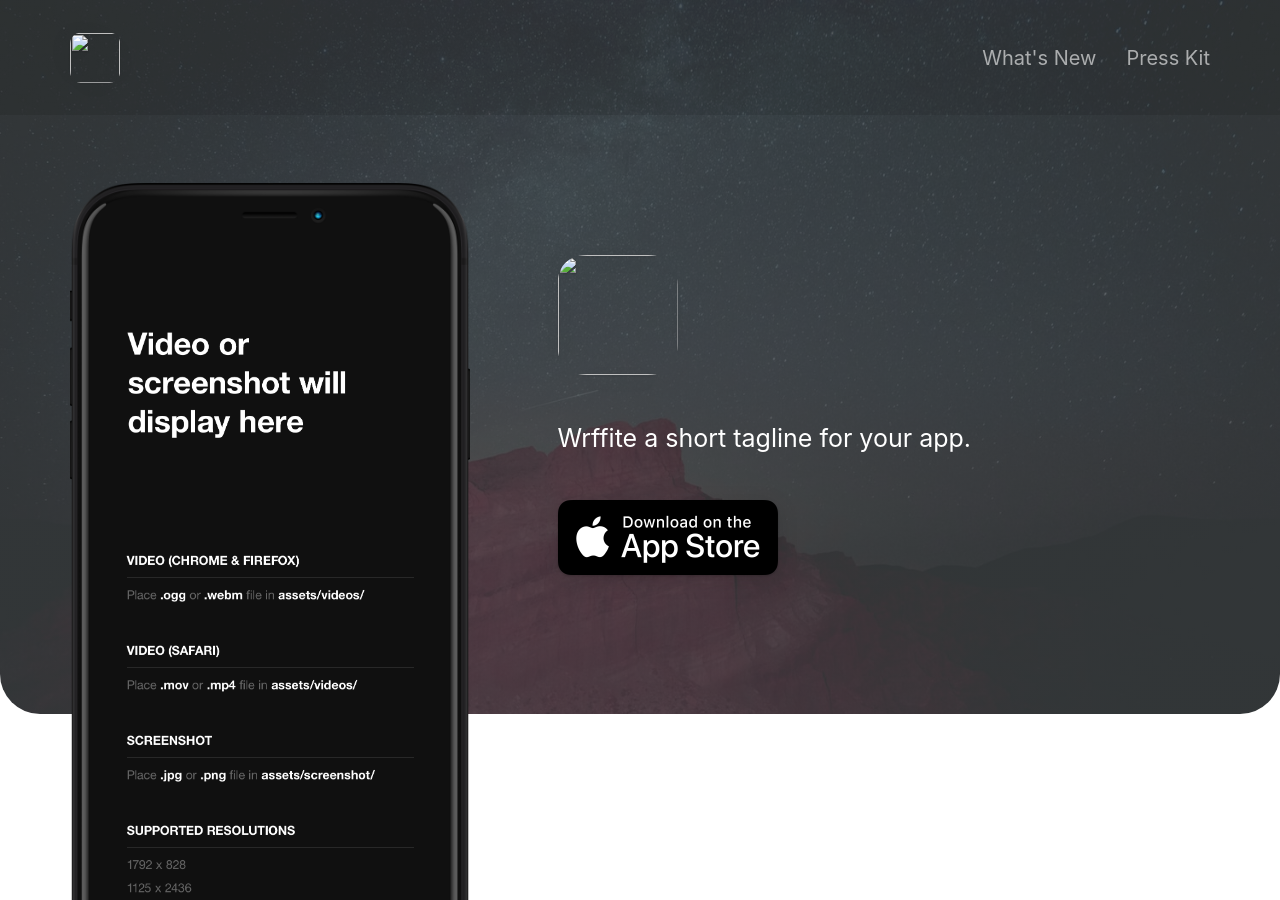
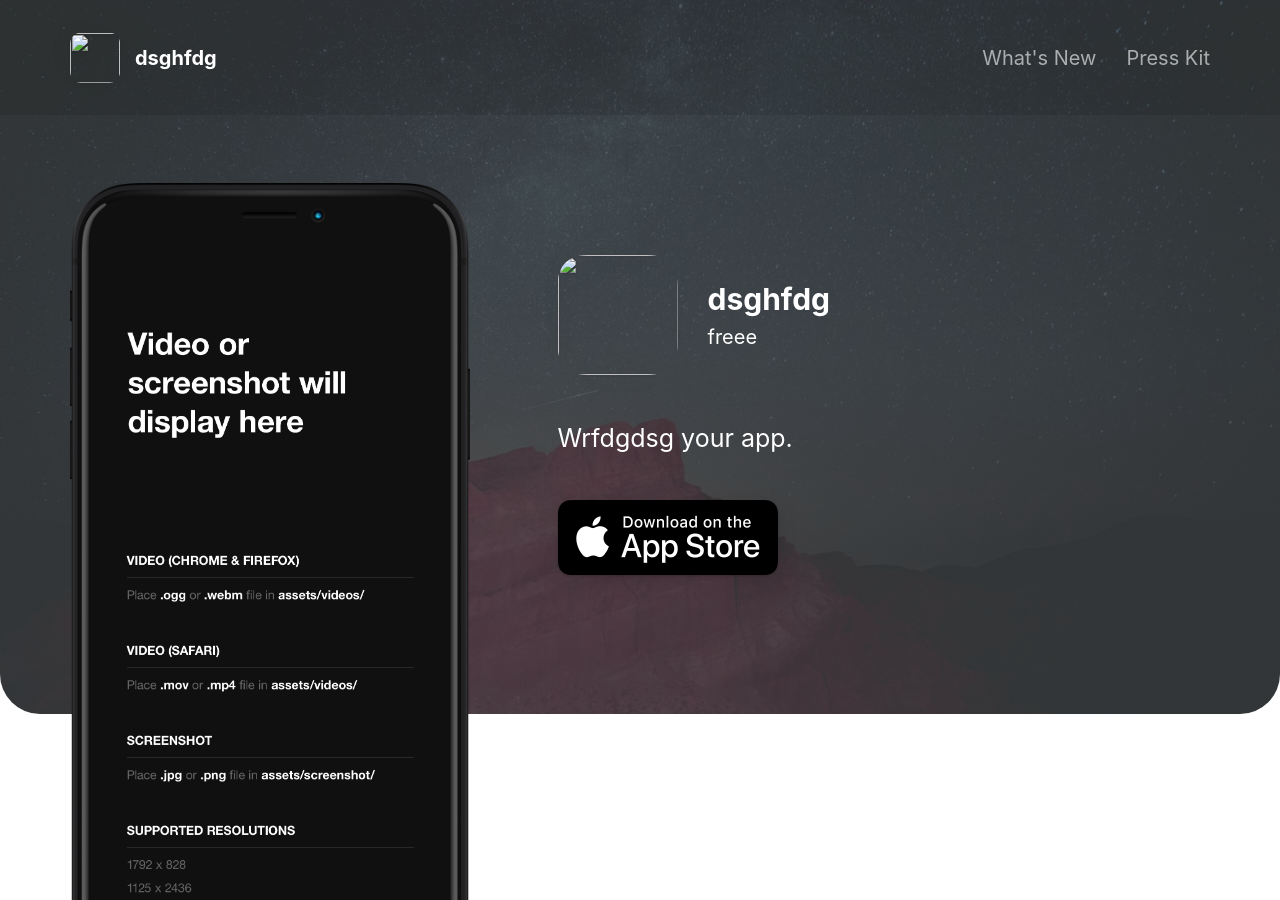
Before and after one commit to ersalye/ersalye.github.io, a Jekyll site: the page built from index.html, in a window 1280 px wide and 900 px high. Built offline with Jekyll 4.4.1, drawn with Linux system fonts in a browser that asks for light colours; nearby versions of some CDN libraries; some of the changed text lies outside the part shown.

Commit message:
Update _config.yml

```diff
--- a/_config.yml
+++ b/_config.yml
@@ -10,16 +10,16 @@ presskit_download_link                    : https://emilbaehr.com
                                                                                       # Or upload your press kit file to assets and set path accordingly (e.g. "assets/your_press_kit.zip").
 
 app_icon                                  : # assets/appicon.png                      # Automatically populates if not set and if iOS app ID is set.  Otherwise enter path to icon file manually.
-app_name                                  :                                           # Automatically populates if not set and if iOS app ID is set.  Otherwise enter manually.
-app_price                                 :                                           # Automatically populates if not set and if iOS app ID is set.  Otherwise enter manually.
-app_description                           : Wrffite a short tagline for your app.
+app_name                                  : dsghfdg                                          # Automatically populates if not set and if iOS app ID is set.  Otherwise enter manually.
+app_price                                 : freee                                         # Automatically populates if not set and if iOS app ID is set.  Otherwise enter manually.
+app_description                           : Wrfdgdsg your app.
 
 enable_smart_app_banner                   : true                                      # Set to true to show a smart app banner at top of page on mobile devices.
 
 
 
 # Information About Yourself
-your_name                                 : Emfffffffffil Baehfffr
+your_name                                 : Emfffffffffil ggggggggggg
 your_link                                 : https://emilbaehr.com
 your_city                                 : Copenhfagen
 email_address                             : emil.baehr@gmail.com
```
